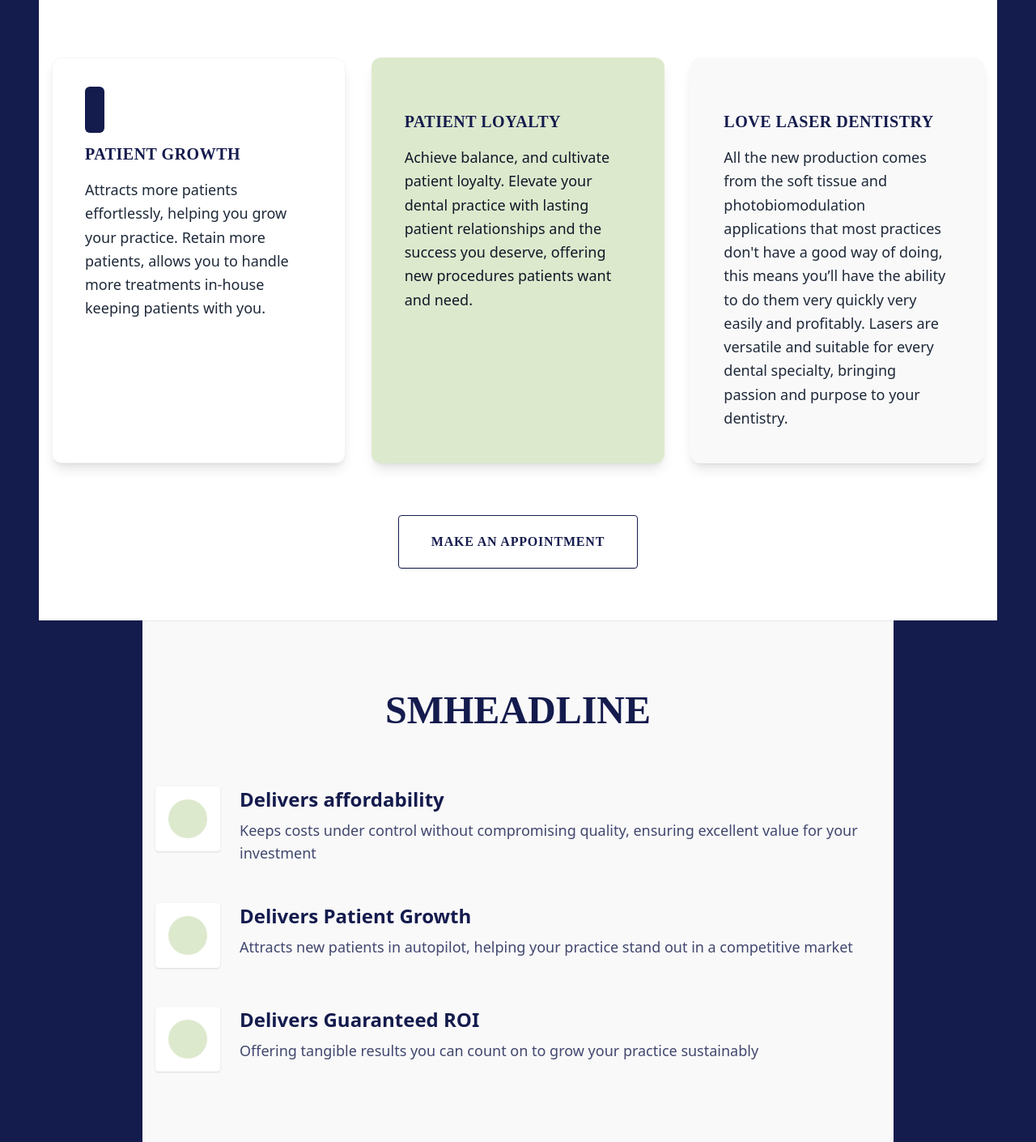
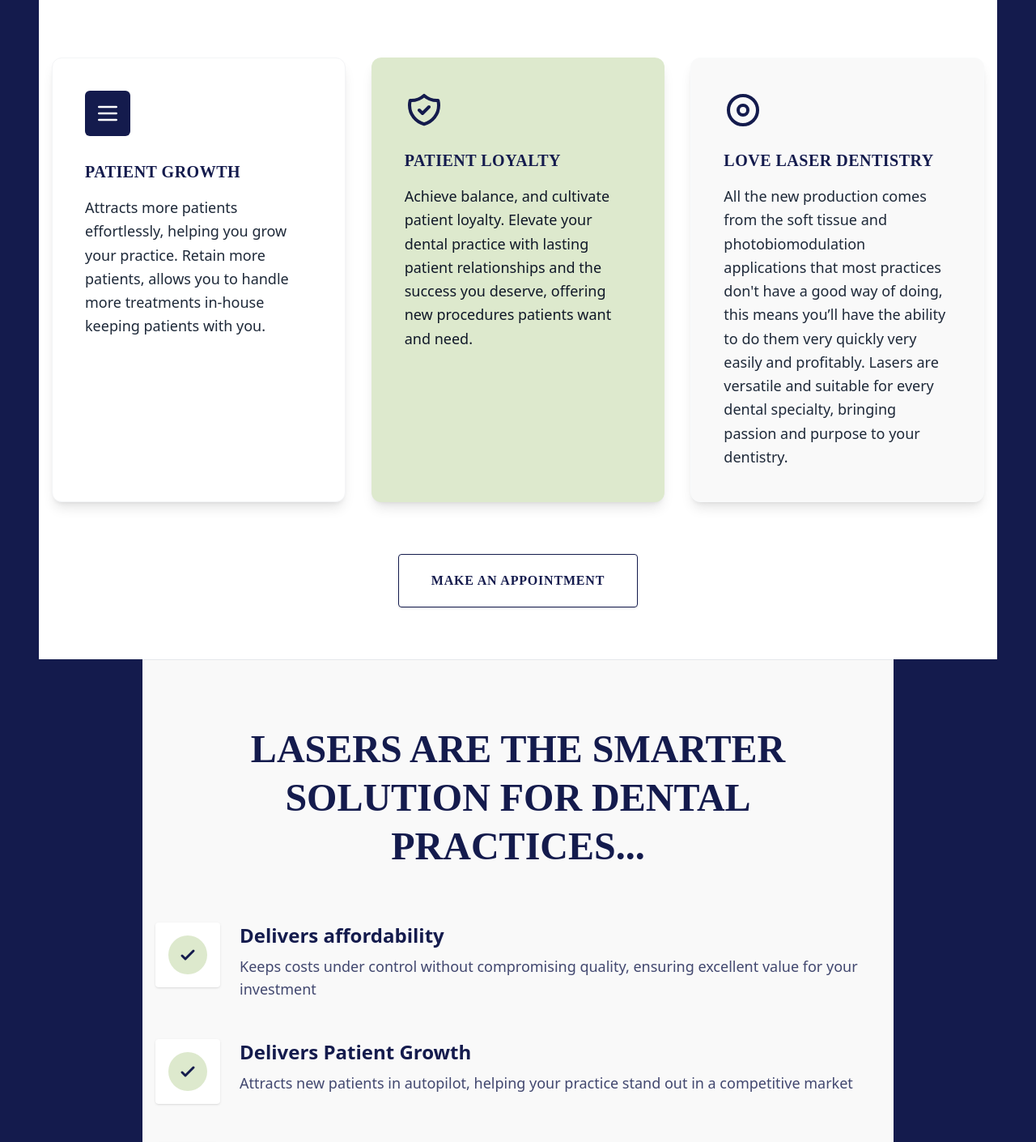
Before and after one commit to Jeanvillav/Intra-Systems, a Next.js app: page /en in a window 1280 px wide. Shown: the part 1960-3370 px from the top of the page at 81% size. Built offline with nearby package versions, Linux system fonts and the light colour scheme; no server answers.

Commit message:
fix: replace broken font awesome icons with inline SVGs and fix translation key for smarter solution headline

```diff
--- a/src/components/PracticeGrowthSection.tsx
+++ b/src/components/PracticeGrowthSection.tsx
@@ -17,8 +17,10 @@ export default function PracticeGrowthSection() {
 
           {/* Column 1 - White Card */}
           <div className="flex flex-col bg-white p-8 md:p-10 rounded-xl shadow-lg border border-gray-100">
-            <div className="text-[#141B4D] text-4xl mb-6">
-              <i className="fas fa-list-ul bg-[#141B4D] text-white p-3 rounded-md text-2xl"></i>
+            <div className="text-[#141B4D] mb-6">
+              <div className="bg-[#141B4D] text-white p-3 rounded-md inline-block">
+                <svg className="w-8 h-8" fill="none" stroke="currentColor" viewBox="0 0 24 24"><path strokeLinecap="round" strokeLinejoin="round" strokeWidth={2} d="M4 6h16M4 12h16M4 18h16" /></svg>
+              </div>
             </div>
             <h3 className="text-[#141B4D] font-['Aboreto'] font-bold text-xl uppercase mb-4 tracking-wide">
               {t('pgTitle1')}
@@ -30,8 +32,8 @@ export default function PracticeGrowthSection() {
 
           {/* Column 2 - Green Card */}
           <div className="flex flex-col bg-[#DDE9CD] p-8 md:p-10 rounded-xl shadow-lg border border-transparent">
-            <div className="text-[#141B4D] text-4xl mb-6 flex items-center">
-              <i className="fas fa-user-shield text-5xl"></i>
+            <div className="text-[#141B4D] mb-6 flex items-center">
+              <svg className="w-12 h-12" fill="none" stroke="currentColor" viewBox="0 0 24 24"><path strokeLinecap="round" strokeLinejoin="round" strokeWidth={2} d="M9 12l2 2 4-4m5.618-4.016A11.955 11.955 0 0112 2.944a11.955 11.955 0 01-8.618 3.04A12.02 12.02 0 003 9c0 5.591 3.824 10.29 9 11.622 5.176-1.332 9-6.03 9-11.622 0-1.042-.133-2.052-.382-3.016z" /></svg>
             </div>
             <h3 className="text-[#141B4D] font-['Aboreto'] font-bold text-xl uppercase mb-4 tracking-wide">
               {t('pgTitle2')}
@@ -43,8 +45,8 @@ export default function PracticeGrowthSection() {
 
           {/* Column 3 - Light Gray Card */}
           <div className="flex flex-col bg-[#F9F9F9] p-8 md:p-10 rounded-xl shadow-lg border border-gray-50">
-            <div className="text-[#141B4D] text-4xl mb-6 flex items-center">
-              <i className="fas fa-bullseye text-5xl"></i>
+            <div className="text-[#141B4D] mb-6 flex items-center">
+              <svg className="w-12 h-12" fill="none" stroke="currentColor" viewBox="0 0 24 24"><path strokeLinecap="round" strokeLinejoin="round" strokeWidth={2} d="M21 12a9 9 0 11-18 0 9 9 0 0118 0z" /><path strokeLinecap="round" strokeLinejoin="round" strokeWidth={2} d="M15 12a3 3 0 11-6 0 3 3 0 016 0z" /></svg>
             </div>
             <h3 className="text-[#141B4D] font-['Aboreto'] font-bold text-xl uppercase mb-4 tracking-wide">
               {t('pgTitle3')}
--- a/src/components/SmarterSolutionSection.tsx
+++ b/src/components/SmarterSolutionSection.tsx
@@ -9,7 +9,7 @@ export default function SmarterSolutionSection() {
 
         {/* Main Headline */}
         <h2 className="font-['Aboreto'] text-[#141B4D] text-3xl md:text-5xl uppercase font-bold text-center leading-tight mb-16 max-w-3xl">
-          {t('smHeadline')}
+          {t('smSmarterHeadline')}
         </h2>
 
         {/* 3 Rows (Left-aligned Checkmarks) */}
@@ -19,7 +19,7 @@ export default function SmarterSolutionSection() {
           <div className="flex items-start">
             <div className="flex-shrink-0 bg-white p-4 rounded shadow-sm mr-6">
               <div className="bg-[#DDE9CD] rounded-full p-2 w-12 h-12 flex items-center justify-center">
-                <i className="fas fa-check text-[#141B4D] text-2xl font-bold"></i>
+                <svg className="w-6 h-6 text-[#141B4D]" fill="none" stroke="currentColor" viewBox="0 0 24 24"><path strokeLinecap="round" strokeLinejoin="round" strokeWidth={3} d="M5 13l4 4L19 7" /></svg>
               </div>
             </div>
             <div>
@@ -36,7 +36,7 @@ export default function SmarterSolutionSection() {
           <div className="flex items-start">
             <div className="flex-shrink-0 bg-white p-4 rounded shadow-sm mr-6">
               <div className="bg-[#DDE9CD] rounded-full p-2 w-12 h-12 flex items-center justify-center">
-                <i className="fas fa-check text-[#141B4D] text-2xl font-bold"></i>
+                <svg className="w-6 h-6 text-[#141B4D]" fill="none" stroke="currentColor" viewBox="0 0 24 24"><path strokeLinecap="round" strokeLinejoin="round" strokeWidth={3} d="M5 13l4 4L19 7" /></svg>
               </div>
             </div>
             <div>
@@ -53,7 +53,7 @@ export default function SmarterSolutionSection() {
           <div className="flex items-start">
             <div className="flex-shrink-0 bg-white p-4 rounded shadow-sm mr-6">
               <div className="bg-[#DDE9CD] rounded-full p-2 w-12 h-12 flex items-center justify-center">
-                <i className="fas fa-check text-[#141B4D] text-2xl font-bold"></i>
+                <svg className="w-6 h-6 text-[#141B4D]" fill="none" stroke="currentColor" viewBox="0 0 24 24"><path strokeLinecap="round" strokeLinejoin="round" strokeWidth={3} d="M5 13l4 4L19 7" /></svg>
               </div>
             </div>
             <div>
```
